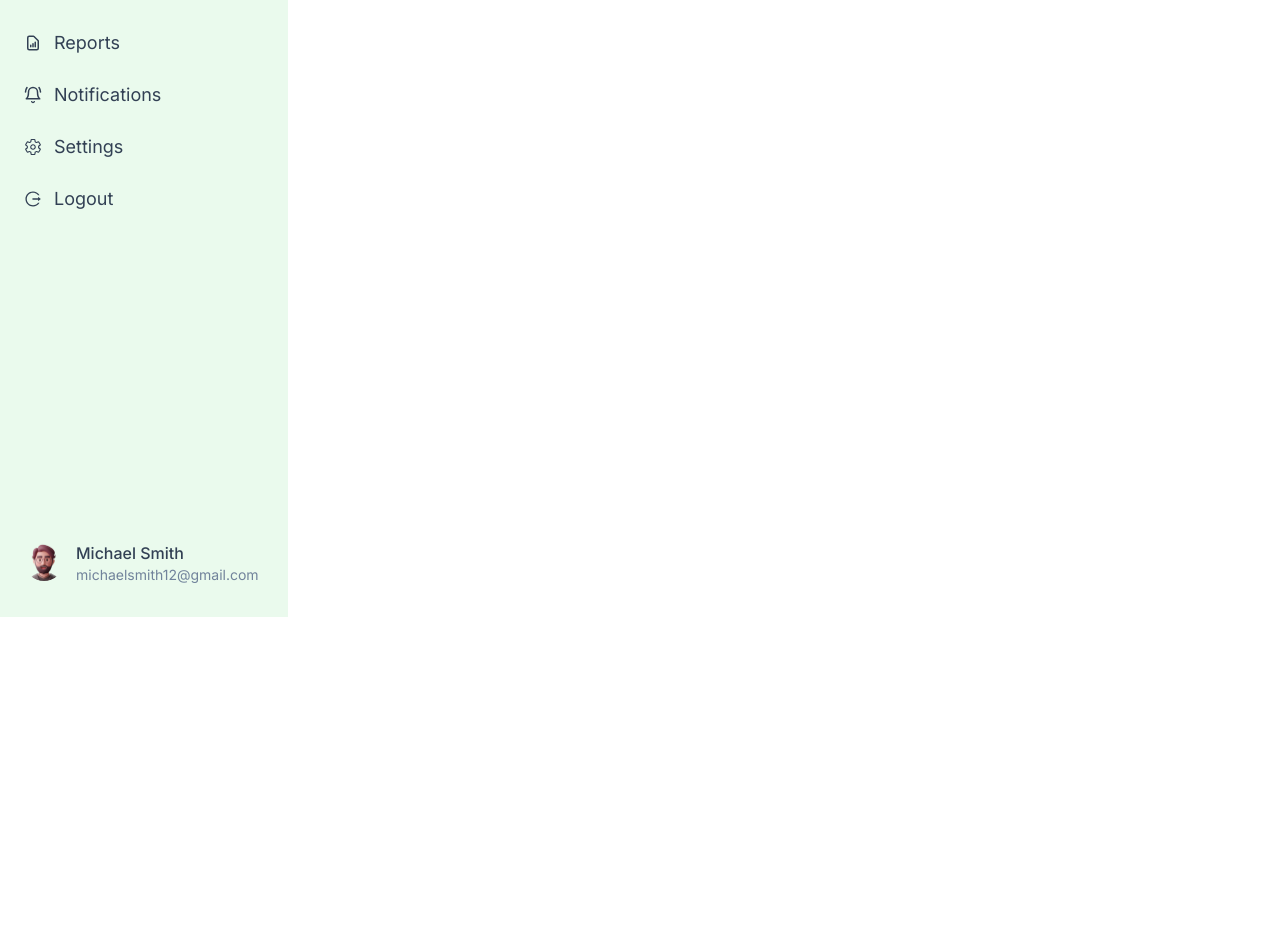
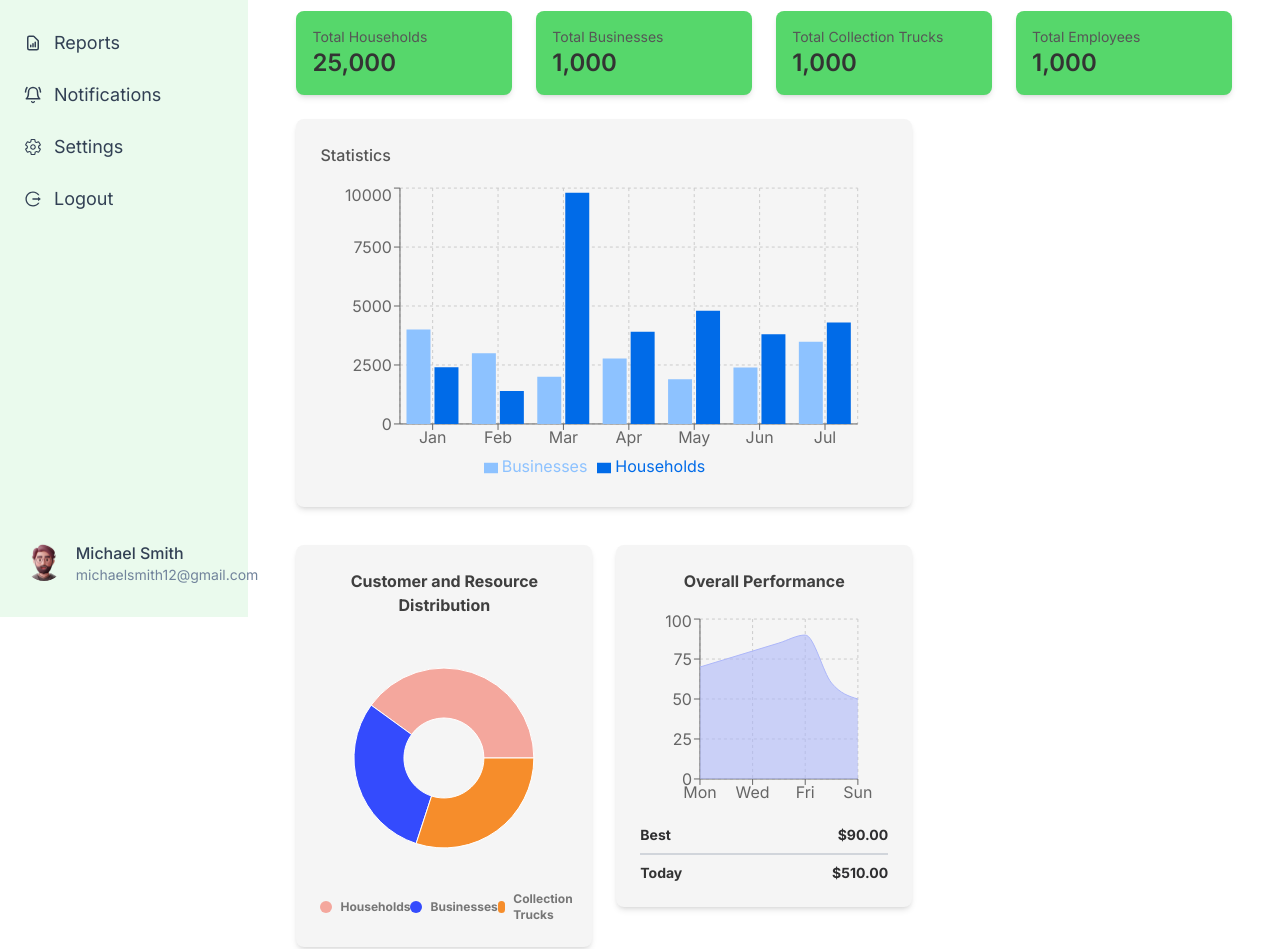
Before and after one commit to prashan-s/Smart.Waste.Management.Client, a React (Vite) app: page /dashboard in a window 1280 px wide. Shown: the part 183-1132 px from the top of the page. Before the commit the page ends 800 px from the top, so only its background shows below. Built offline with nearby package versions, Linux system fonts and the light colour scheme.

Commit message:
Add Dashboard Initial Screen

```diff
--- a/package.json
+++ b/package.json
@@ -26,6 +26,7 @@
     "react-redux": "^9.1.2",
     "react-router-dom": "^6.27.0",
     "react-spinners": "^0.14.1",
+    "recharts": "^2.13.0",
     "vite-tsconfig-paths": "^5.0.1"
   },
   "devDependencies": {
--- /dev/null
+++ b/src/components/dashboard/AreaChart.tsx
@@ -0,0 +1,53 @@
+import { AreaChart, Area, XAxis, YAxis, CartesianGrid, Tooltip, ResponsiveContainer } from 'recharts';
+import { useMemo } from 'react';
+
+// Sample data for the AreaChart
+const data = [
+    { name: 'Mon', value: 70 },
+    { name: 'Tue', value: 75 },
+    { name: 'Wed', value: 80 },
+    { name: 'Thu', value: 85 },
+    { name: 'Fri', value: 90 },
+    { name: 'Sat', value: 60 },
+    { name: 'Sun', value: 50 },
+];
+
+const AreaChartComponent = () => {
+    // Calculate "Best" and "Total" values
+    const bestValue = useMemo(() => Math.max(...data.map(item => item.value)), [data]);
+    const totalValue = useMemo(() => data.reduce((acc, item) => acc + item.value, 0), [data]);
+
+    return (
+        <div className="w-full h-full">
+            <ResponsiveContainer width="100%" height={200}>
+                <AreaChart data={data} margin={{ top: 10, right: 30, left: 0, bottom: 0 }}>
+                    <CartesianGrid strokeDasharray="3 3" />
+                    <XAxis dataKey="name" />
+                    <YAxis />
+                    <Tooltip />
+                    <Area
+                        type="monotone"
+                        dataKey="value"
+                        stroke="#ADB7F9"
+                        fill="rgba(173, 183, 249)"
+                    />
+                </AreaChart>
+            </ResponsiveContainer>
+
+            {/* Display Best and Total values */}
+            <div className="mt-4">
+                <div className="flex items-center justify-between">
+                    <p className="text-sm font-bold text-[#2E2E30]">Best</p>
+                    <p className="text-sm font-bold text-[#2E2E30]">${bestValue.toFixed(2)}</p>
+                </div>
+                <div className="my-2 border border-solid border-gray-300"></div>
+                <div className="flex items-center justify-between">
+                    <p className="text-sm font-bold text-textGray">Today</p>
+                    <p className="text-sm font-bold text-[#2E2E30]">${totalValue.toFixed(2)}</p>
+                </div>
+            </div>
+        </div>
+    );
+};
+
+export default AreaChartComponent;
--- a/src/components/dashboard/BarChart.tsx
+++ b/src/components/dashboard/BarChart.tsx
@@ -0,0 +1,29 @@
+import { BarChart, Bar, XAxis, YAxis, CartesianGrid, Tooltip, Legend, ResponsiveContainer } from 'recharts';
+
+const data = [
+    { name: 'Jan', Businesses: 4000, Households: 2400 },
+    { name: 'Feb', Businesses: 3000, Households: 1398 },
+    { name: 'Mar', Businesses: 2000, Households: 9800 },
+    { name: 'Apr', Businesses: 2780, Households: 3908 },
+    { name: 'May', Businesses: 1890, Households: 4800 },
+    { name: 'Jun', Businesses: 2390, Households: 3800 },
+    { name: 'Jul', Businesses: 3490, Households: 4300 },
+];
+
+const BarChartComponent = () => {
+    return (
+        <ResponsiveContainer width="100%" height={300}>
+            <BarChart data={data} margin={{ top: 5, right: 30, left: 20, bottom: 5 }}>
+                <CartesianGrid strokeDasharray="3 3" />
+                <XAxis dataKey="name" />
+                <YAxis />
+                <Tooltip />
+                <Legend />
+                <Bar dataKey="Businesses" fill="#8DC2FF" />
+                <Bar dataKey="Households" fill="#006BE8" />
+            </BarChart>
+        </ResponsiveContainer>
+    );
+};
+
+export default BarChartComponent;
--- a/src/components/dashboard/Header.tsx
+++ b/src/components/dashboard/Header.tsx
@@ -0,0 +1,13 @@
+type HeaderProps = {
+    title: string;
+};
+
+const Header = ({ title }: HeaderProps) => {
+    return (
+        <header className="flex items-center justify-between pb-4">
+            <h1 className="text-4xl font-semibold italic text-black">{title}</h1>
+        </header>
+    );
+};
+
+export default Header;
--- a/src/components/dashboard/PieChart.tsx
+++ b/src/components/dashboard/PieChart.tsx
@@ -0,0 +1,53 @@
+import { PieChart, Pie, Tooltip, Cell, ResponsiveContainer } from 'recharts';
+
+const data = [
+    { name: 'Households', value: 400, color: '#F4A79D' },
+    { name: 'Businesses', value: 300, color: '#344BFD' },
+    { name: 'Collection Trucks', value: 300, color: '#F68D2B' },
+];
+
+const COLORS = ['#F4A79D', '#344BFD', '#F68D2B'];
+
+const PieChartComponent = () => {
+    return (
+        <div className="w-full h-full">
+            {/* Pie Chart */}
+            <ResponsiveContainer width="100%" height={250}>
+                <PieChart>
+                    <Pie
+                        data={data}
+                        cx="50%"
+                        cy="50%"
+                        innerRadius={40}
+                        outerRadius={90}
+                        // fill="#8884d8"
+                        // paddingAngle={5}
+                        dataKey="value"
+                    >
+                        {data.map((entry, index) => (
+                            <Cell key={`cell-${index}`} fill={COLORS[index % COLORS.length]} />
+                        ))}
+                    </Pie>
+                    <Tooltip />
+                </PieChart>
+            </ResponsiveContainer>
+
+            {/* Custom Legend */}
+            <div className="flex justify-around mt-2">
+                {data.map((entry, index) => (
+                    <div key={`legend-${index}`} className="flex items-center space-x-2">
+                        {/* Small color circle */}
+                        <span
+                            className="inline-block w-3 h-3 rounded-full"
+                            style={{ backgroundColor: entry.color }}
+                        ></span>
+                        {/* Label text */}
+                        <span className="text-xs font-bold text-[#767676]">{entry.name}</span>
+                    </div>
+                ))}
+            </div>
+        </div>
+    );
+};
+
+export default PieChartComponent;
--- a/src/components/dashboard/SearchBar.tsx
+++ b/src/components/dashboard/SearchBar.tsx
@@ -0,0 +1,16 @@
+import { FiSearch } from "react-icons/fi";
+
+const SearchBar = () => {
+    return (
+        <div className="relative w-1/3">
+            <input
+                type="text"
+                placeholder="Search..."
+                className="w-full px-4 py-2 border border-solid border-gray-300 rounded-lg shadow-md focus:outline-none focus:ring-2 focus:ring-primary"
+            />
+            <FiSearch className="absolute right-4 top-3 text-gray-500" />
+        </div>
+    );
+};
+
+export default SearchBar;
--- a/src/components/dashboard/Sidebar.tsx
+++ b/src/components/dashboard/Sidebar.tsx
@@ -100,7 +100,7 @@ const Sidebar = () => {
                 />
                 <div>
                     <p className="text-textSecondary font-medium">Michael Smith</p>
-                    <p className="text-textGray text-sm">michaelsmith12@gmail.com</p>
+                    <p className="text-textSlateGray text-sm">michaelsmith12@gmail.com</p>
                 </div>
             </div>
         </div>
--- a/src/pages/dashboard/Dashboard.tsx
+++ b/src/pages/dashboard/Dashboard.tsx
@@ -1,8 +1,66 @@
+import Header from '@components/dashboard/Header';
+import SearchBar from '@components/dashboard/SearchBar';
+import BarChart from '@components/dashboard/BarChart';
+import PieChart from '@components/dashboard/PieChart';
+import AreaChartComponent from '@components/dashboard/AreaChart';
+
 const Dashboard = () => {
     return (
-        <div>
+        <div className="p-6 min-h-screen">
+            {/* Header */}
+            <Header title="Dashboard" />
+
+            {/* Search Bar */}
+            <div className="mt-6">
+                <SearchBar />
+            </div>
+
+            {/* Dashboard Overview Cards */}
+            <div className="grid grid-cols-1 md:grid-cols-4 gap-6 mt-6">
+                <div className="bg-primary shadow-md rounded-lg p-4">
+                    <p className="text-textLightGray text-sm">Total Households</p>
+                    <p className="textLightBlack text-2xl font-semibold">25,000</p>
+                </div>
+                <div className="bg-primary shadow-md rounded-lg p-4">
+                    <p className="text-textLightGray text-sm">Total Businesses</p>
+                    <p className="textLightBlack text-2xl font-semibold">1,000</p>
+                </div>
+                <div className="bg-primary shadow-md rounded-lg p-4">
+                    <p className="text-textLightGray text-sm">Total Collection Trucks</p>
+                    <p className="textLightBlack text-2xl font-semibold">1,000</p>
+                </div>
+                <div className="bg-primary shadow-md rounded-lg p-4">
+                    <p className="text-textLightGray text-sm">Total Employees</p>
+                    <p className="textLightBlack text-2xl font-semibold">1,000</p>
+                </div>
+            </div>
+
+            {/* Charts Section */}
+
+
+            <div className="grid grid-cols-3 grid-rows-2 gap-6 mt-6">
+                <div className="col-span-2">
+                    <div className="bg-[#F5F5F5] shadow-md rounded-lg p-6">
+                        <h3 className="text-textLightGray font-medium mb-4">Statistics</h3>
+                        <BarChart />
+                    </div>
+                </div>
+                <div className="row-span-2 col-start-3"></div>
+                <div className="row-start-2">
+                    <div className="bg-[#F5F5F5] shadow-md rounded-lg p-6">
+                        <h3 className="text-textLightBlack font-bold mb-4 text-center">Customer and Resource Distribution</h3>
+                        <PieChart />
+                    </div>
+                </div>
+                <div className="row-start-2">
+                    <div className="bg-[#F5F5F5] shadow-md rounded-lg p-6">
+                        <h3 className="text-textLightBlack font-bold mb-4 text-center">Overall Performance</h3>
+                        <AreaChartComponent />
+                    </div>
+                </div>
+            </div>
         </div>
-    )
-}
+    );
+};
 
-export default Dashboard
+export default Dashboard;
--- a/tailwind.config.js
+++ b/tailwind.config.js
@@ -14,7 +14,9 @@ export default {
         sidebar: "#56D76B1f", // Sidebar background color
         textPrimary: "#56D76B", // Text color
         textSecondary: "#324054", // Secondary text color
-        textGray: "#71839B"
+        textLightGray: "#565656",
+        textSlateGray: "#71839B",
+        textLightBlack: "#3F3F3F"
       },
     },
   },
```
Also changed, not shown: 1 other file (tests, documents, lock files or other folders).
